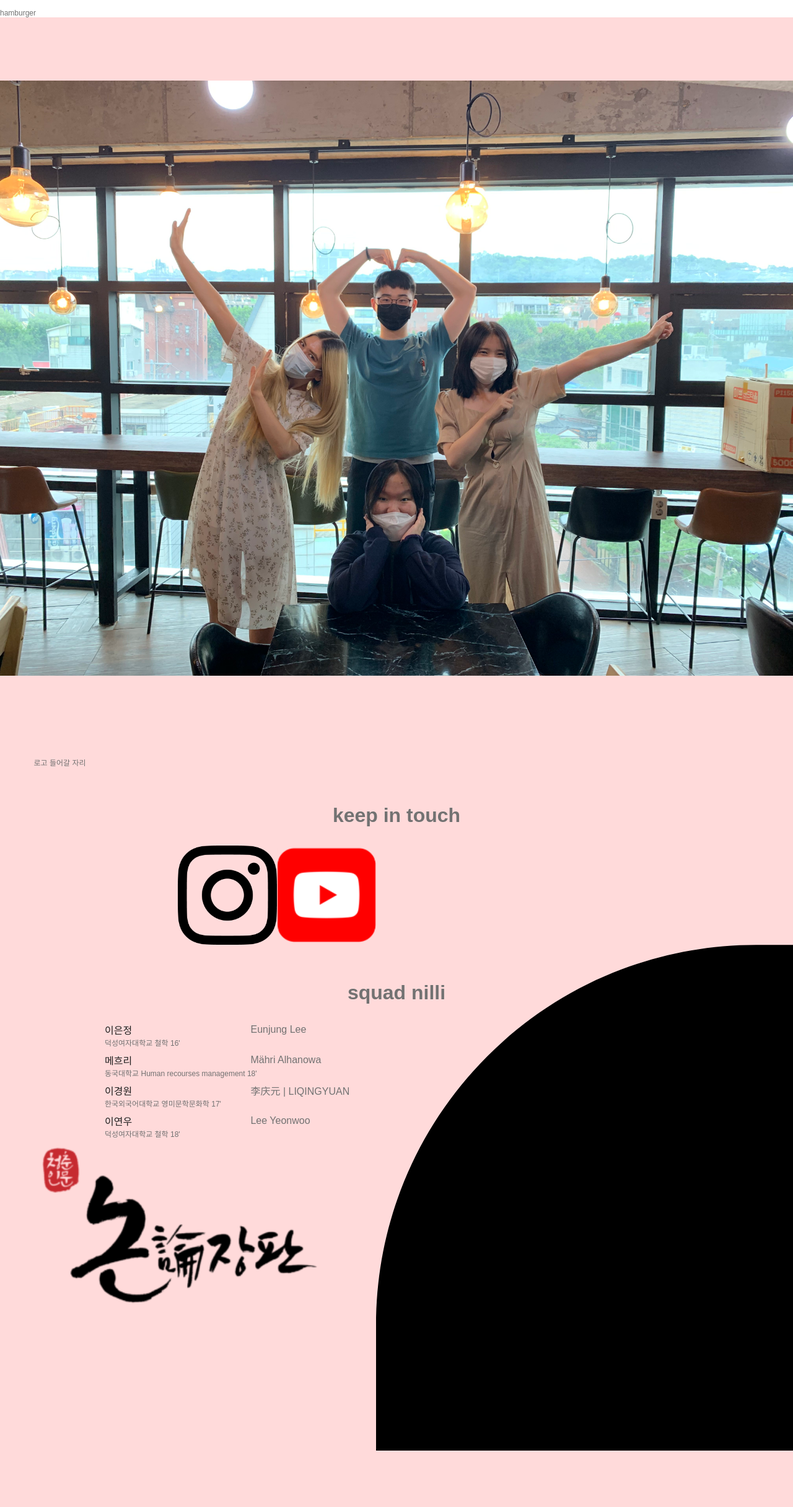
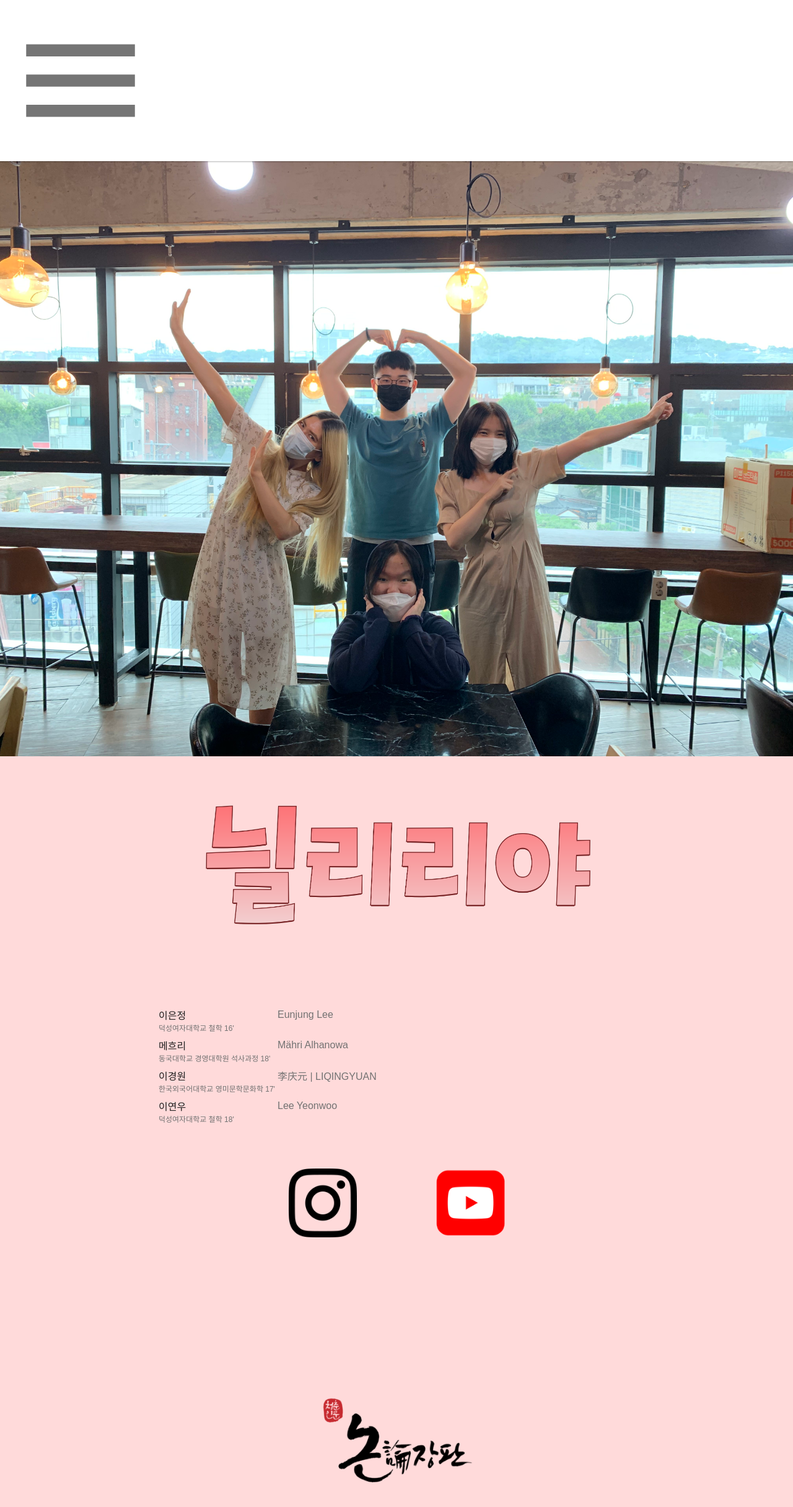
Before and after one commit to eunjungleo/nilliweb, a Django app: page /about/ in a window 1280 px wide. Shown: the top 2431 px of the page at 62% size. Run offline with Django 3.2, Linux system fonts and the light colour scheme.

Commit message:
고치는중

```diff
--- a/nilli/urls.py
+++ b/nilli/urls.py
@@ -20,11 +20,13 @@
 
 urlpatterns = [
     path('admin/', admin.site.urls),
-    path('about/', AboutView.as_view()),
+    path('about/', AboutView.as_view(), name='about'),
     path('detail/<int:pk>/', viewer.views.detail_view, name='detail'),
     path('', ContentsAll.as_view()),
     path('finder/', viewer.views.quiz, name='quiz'),
-    path('match/', viewer.views.match_vid, name='match')
+    path('map/', viewer.views.mapview, name='map'),
+    path('match/', viewer.views.match_vid, name='match'),
+
 
 
 ]
--- a/static/css/about.css
+++ b/static/css/about.css
@@ -9,8 +9,12 @@
 }
 
 main {
-    padding: 4%;
+    display: flex;
+    flex-direction: column;
+    align-items: center;
+
 }
+
 
 h2 {
     width: 100%;
@@ -19,48 +23,42 @@
     font-size: 2rem;
 }
 
+
+img.logo {
+    width: 50%;
+    height: auto;
+    margin: 5% auto;
+}
+
 /* team photo */
 .about_header_pic {
     width: 100%;
     height: auto;
+
 }
 
 /* sns */
 div.about_main_sns {
-    width: 80%;
-    height: 15%;
-    padding: 0 10% 0 10%;
-    margin: 0 auto;
-    display: grid;
-    justify-items: center;
-    grid-template-columns: repeat(3, 1fr);
-    grid-template-rows: 100%;
+    width: 100%;
+    height: 5%;
+    display: flex;
+    justify-content: center;
+    margin-bottom: 20%;
 }
 
 img.about_main_sns {
     width: auto;
     height: 100%;
+    margin: 0 5% 0 5%;
 }
 
-img.instagram {
-    grid-area: 0/1;
-}
-
-img.youtube {
-    grid-area: 1/2;
-}
-
-img.tiktok {
-    grid-area: 2/3;
-}
 
 /* table */
 table.about_main_name {
-    width: 80%;
+    width: 60%;
     vertical-align: text-bottom;
-    margin: 0 auto;
+    margin: 5% auto;
 }
-
 
 td.name.left {
     width: 20%;
@@ -81,7 +79,8 @@
 
 /* logo */
 .logo.njp {
-    width: 40%;
+    width: 20%;
+    height: auto;
     object-fit: contain;
-    text-align: center;
+    margin: 0 auto;
 }
--- a/static/css/default.css
+++ b/static/css/default.css
@@ -7,7 +7,7 @@
     width: 100%;
     height: 100%;
     grid-template-columns: 100%;
-    grid-template-rows: 5% 40% 45% 10%;
+    grid-template-rows: 10% 0 85% 5%;
     grid-template-areas:
         "nav"
         "header"
@@ -16,8 +16,13 @@
 }
 nav {
     background-color: #ffffff;
-    position: fixed;
     grid-area: nav;
+    box-shadow: 0 1px 2px rgba(0, 0, 0, 0.3);
+    height: 10%;
+    width: 100%;
+    position: fixed !important;
+    padding: 1% !important;
+
 }
 
 header {
@@ -34,18 +39,25 @@
     grid-area: footer;
 }
 
+img.nav_left {
+    height: 100%;
+    width: auto;
+}
 /* nav slider  */
 div.menu_slider {
     display: none;
     z-index: 100;
     height: 100%;
+    width: 70%;
     background-color: #ffffff;
+    transition: width 0.5s;
+    padding: 10%;
+    box-shadow: 0 8px 18px rgba(0, 0, 0, 0.3);
+
 }
 
 .slider_active {
-    width: 40%;
-    right: 0;
-    transition: width 2s;
+    left: 0;
 }
 
 .page_fill_active {
@@ -72,6 +84,25 @@
     overflow: hidden !important;
 }
 
+img.slider.logo {
+    width: 100%;
+    height: auto;
+    object-fit: contain;
+}
+
+ul.slider {
+    margin: 20% 0 0 0;
+}
+
+ul.slider > li {
+    font-size: 1.5rem;
+    margin: 10% 0 0 1%;
+}
+
+/* selected */
+.selected {
+    font-weight: 700;
+}
 
 /* Reset */
  * {outline:0 !important; box-sizing: border-box;}
@@ -110,6 +141,10 @@
 textarea:focus,
 input:focus { border: 1px solid #727272;}
 
+input[type=radio] {
+    display: none;
+}
+
 input[type=tel][readonly],
 input[type=text][readonly],
 input[type=password][readonly],
--- a/templates/about.html
+++ b/templates/about.html
@@ -5,27 +5,11 @@
 <link rel="stylesheet" type="text/css" href='{% static "css/about.css" %}'>
 {% endblock head %}
 
-{% block header %}
-<img class='about_header_pic' src='{% static "img/team.jpg" %}'/>
-{% endblock header %}
-
-
 {% block main %}
 
-<div class='logo_wrap'>
-    <img class='logo' src=''>
-로고 들어갈 자리
-</div>
+<img class='about_header_pic' src='{% static "img/team.jpg" %}'/>
 
-<h2 class='about_main_sns'>keep in touch</h2>
-
-<div class='about_main_sns'>
-    <img class='about_main_sns instagram' src='{% static "img/sns_instagram.png" %}'>
-    <img class='about_main_sns youtube' src='{% static "img/sns_youtube.png" %}'/>
-    <img class='about_main_sns tiktok' src='{% static "img/sns_tiktok.svg" %}'/>
-</div>
-
-<h2 class='about_main_name'>squad nilli</h2>
+<img class='logo' src='{% static "img/nilli.png" %}'>
 
 <table class='about_main_name'>
     <tbody>
@@ -41,7 +25,7 @@
             <td class='2nd name right'>Mähri Alhanowa</td>
         </tr>
         <tr>
-            <td class='2nd info' colspan='2'>동국대학교 Human recourses management 18'</td>
+            <td class='2nd info' colspan='2'>동국대학교 경영대학원 석사과정 18'</td>
         <tr/>
         <tr>
             <td class='3rd name left'>이경원</td>
@@ -60,6 +44,11 @@
     </tbody>
 </table>
 
+<div class='about_main_sns'>
+    <img class='about_main_sns instagram' src='{% static "img/sns_instagram.png" %}'>
+    <img class='about_main_sns youtube' src='{% static "img/sns_youtube.png" %}'/>
+</div>
+
 <img class='logo njp' src='{% static "img/about_nonjangpan.png" %}'/>
 
 {% endblock main %}
--- a/templates/base.html
+++ b/templates/base.html
@@ -9,16 +9,15 @@
     <!-- favicon -->
     {% block head %}
     {% endblock head %}
-    <link rel="icon" type="image/png" sizes="32x32" href='{% static "img/favicon-32x32.png" %}'>
-    <meta name="msapplication-TileColor" content="#ffffff">
+    <link rel="shortcut icon" href='{% static "img/favicon.ico" %}' type="image/x-icon">
+    <link rel="icon" href='{% static "img/favicon.ico" %}' type="image/x-icon">
     <meta name="theme-color" content="#ffffff">
 
 
 </head>
 <body>
     <nav>
-        <img class='nav_left' src=''>
-        <div class='nav_right' id='sliderTrigger' onclick='showSlider()' src=''>hamburger</div>
+        <img class='nav_left' src='{% static "img/hamburger.svg" %}'id='sliderTrigger' onclick='showSlider()'>
     </nav>
     <header>
         {% block header %}
@@ -35,25 +34,25 @@
 
     <!-- slider menu -->
     <div class='menu_slider' id='slider'>
+        <img class='slider logo' src='{% static "img/slider_logo.png" %}'>
+
         <ul class='slider'>
-            <li class='menu_1'>menu_1</li>
-            <li class='menu_2'>menu_2</li>
-            <li class='menu_3'>menu_3</li>
-            <li class='menu_4'>menu_4</li>
+            <li class='menu_1' onclick='location.href="{% url 'map' %}"'>세계지도에서 찾기</li>
+            <li class='menu_2' onclick='location.href="{% url 'quiz' %}"'>지금 딱 필요한 이야기 찾기</li>
+            <li class='menu_3' onclick='location.href="{% url 'map' %}"'>menu_3</li>
+            <li class='menu_4' onclick='location.href="{% url 'about' %}"'>about</li>
         </ul>
     </div>
     <div class='page_fill' id='pageFill' onclick='hideSlider()'>
     </div>
     <!-- -->
 
-
-
 <script>
-    var trigger = document.getElementById('sliderTrigger');
-    var slider = document.getElementById('slider');
-    var pageFill = document.getElementById('pageFill');
-    var body = document.getElementsByTagName('body')[0];
-    var currentViz = window.getComputedStyle(slider).getPropertyValue('display');
+    let trigger = document.getElementById('sliderTrigger');
+    let slider = document.getElementById('slider');
+    let pageFill = document.getElementById('pageFill');
+    let body = document.getElementsByTagName('body')[0];
+    let currentViz = window.getComputedStyle(slider).getPropertyValue('display');
 
     function showSlider() {
         trigger.click();
--- a/viewer/views.py
+++ b/viewer/views.py
@@ -90,7 +90,6 @@
 
     return render(request, "list.html", {'f':f})
 
-def papago(requests):
-
-
-    return render(request, "detail.html")
+# map
+def mapview(requests):
+    return render(requests, 'map.html')
```
Also changed, not shown: static/css/quiz.css (+2 -25 lines), templates/map.html (added, +31 -0 lines), templates/quiz.html (+8 -9 lines), static/img/Symbol 58 – 5.svg (added), static/img/favicon-32x32.png (deleted), static/img/favicon.ico, static/img/hamburger.svg (added), static/img/nilli.png (added), static/img/slider_logo.png (added).
